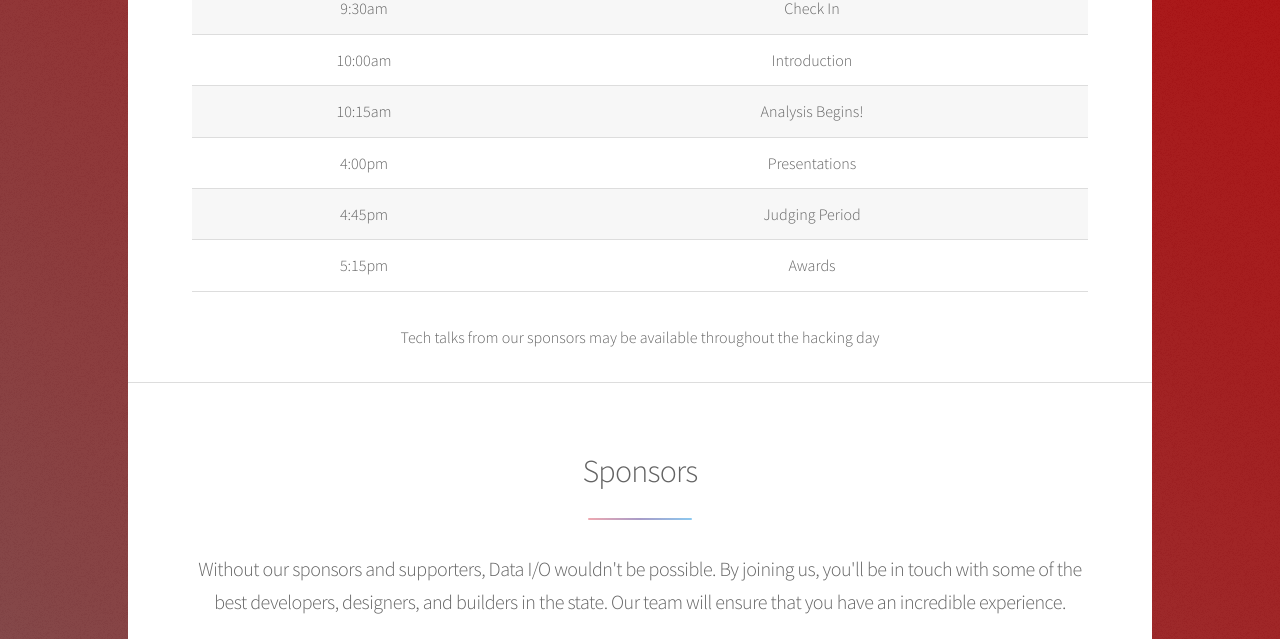
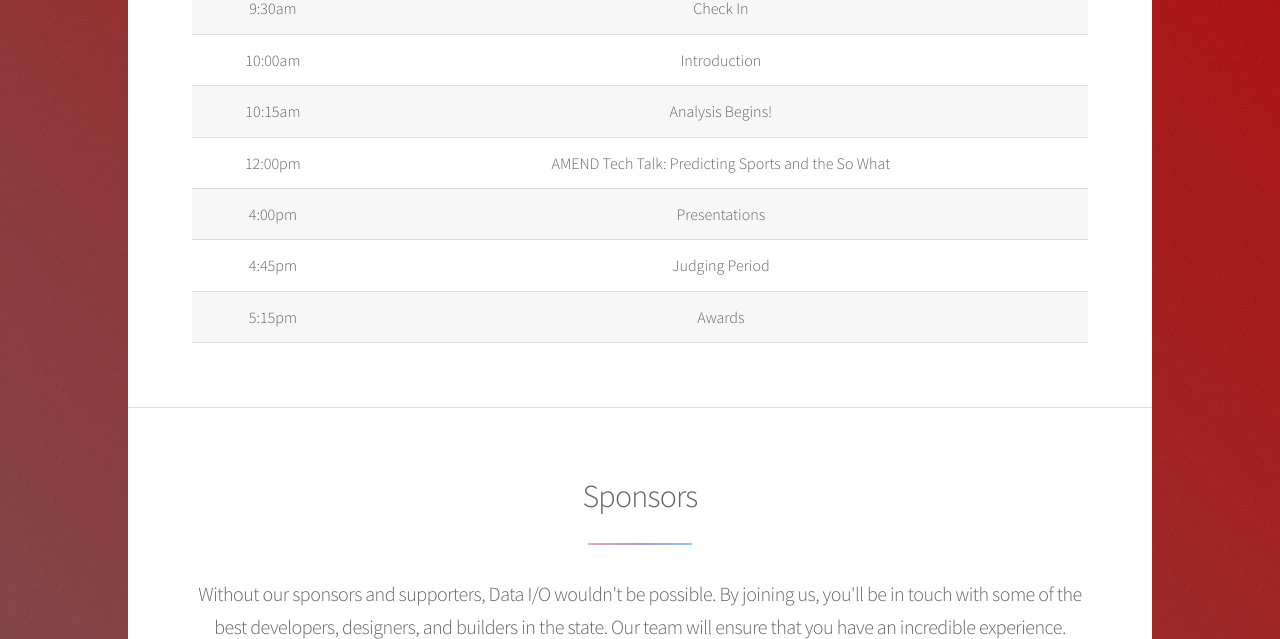
Before and after one commit to hackohio/dataio, a plain HTML site: page 2020/index.html in a window 1280 px wide. Shown: the part 1379-2018 px from the top of the page. Drawn offline with Linux system fonts and the light colour scheme; some packages are replaced by stand-ins of ours; a script that the page names is missing.

Commit message:
Schedule updates

```diff
--- a/2020/index.html
+++ b/2020/index.html
@@ -110,6 +110,10 @@ available to help and network with throughout the day.</p>
                                 <td>10:15am</td>
                                 <td>Analysis Begins!</td>
                             </tr>
+			     <tr>
+                                <td>12:00pm</td>
+                                <td>AMEND Tech Talk: Predicting Sports and the So What</td>
+                            </tr>
 
                             <tr>
                                 <td>4:00pm</td>
@@ -125,7 +129,7 @@ available to help and network with throughout the day.</p>
                             </tr>
                             </tbody>
                         </table>
-                    <p>Tech talks from our sponsors may be available throughout the hacking day</p>
+
                     </div>
                 </section>
 
```
